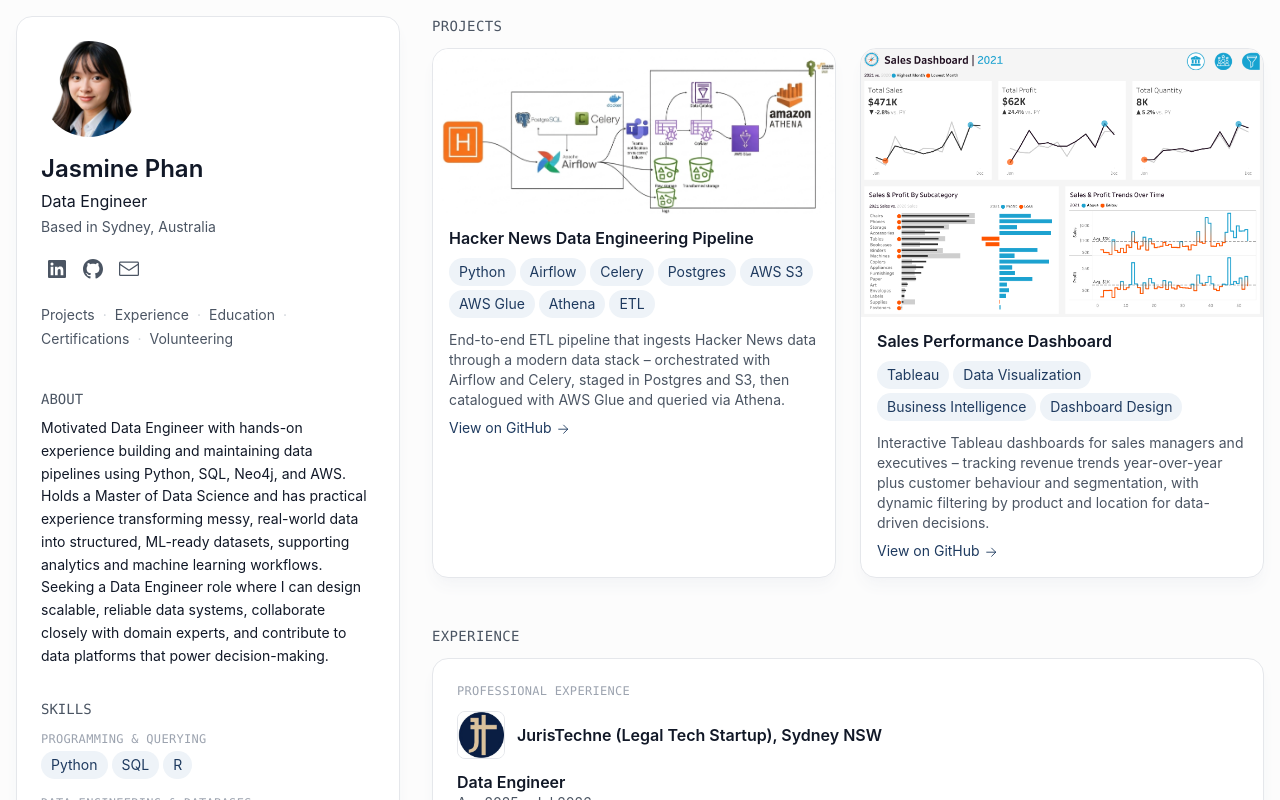
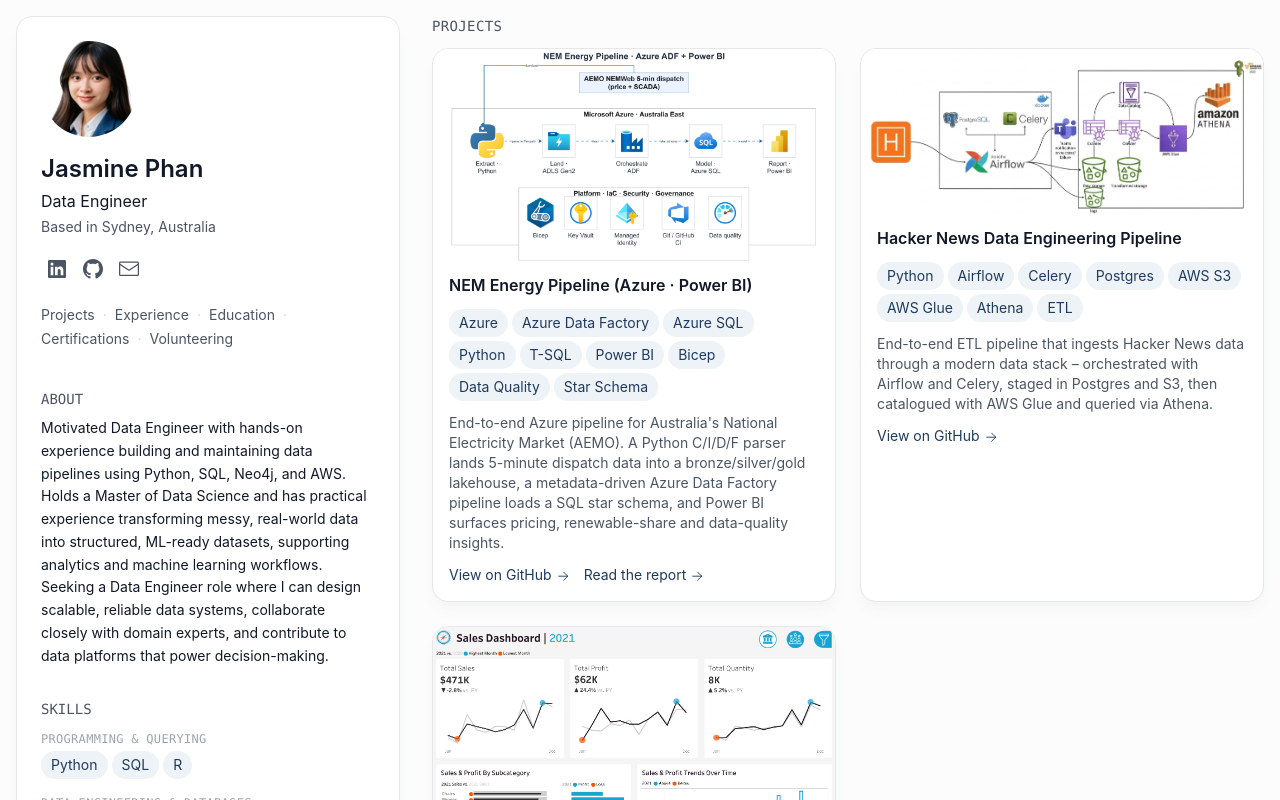
Before and after one commit to Jasminephannd/portfolio, a React (Vite) app: page / in a window 1280 px wide. Shown: the top 800 px of the page. Built offline with nearby package versions, Linux system fonts and the light colour scheme; a web font is replaced by a local one.

Commit message:
Add NEM Energy Pipeline project with Azure architecture diagram + report link

```diff
--- a/src/components/Portfolio.jsx
+++ b/src/components/Portfolio.jsx
@@ -1,6 +1,7 @@
 import React, { useState } from "react";
 import avatar from "../assets/img/avatar.png";
 import resumePdf from "../assets/img/jasminephan-resume.pdf";
+import nemEnergyImg from "../assets/img/projects/nem-energy-pipeline.png";
 import hackernewsImg from "../assets/img/projects/hackernews-data-engineering.png";
 import salesDashboardImg from "../assets/img/projects/sales-dashboard.png";
 import juristechneLogo from "../assets/img/experience/juristechne-logo.png";
@@ -72,6 +73,16 @@
 
 /* PROJECTS — newest first. Add more entries below as needed. */
 const projects = [
+  {
+    title: "NEM Energy Pipeline (Azure · Power BI)",
+    description:
+      "End-to-end Azure pipeline for Australia's National Electricity Market (AEMO). A Python C/I/D/F parser lands 5-minute dispatch data into a bronze/silver/gold lakehouse, a metadata-driven Azure Data Factory pipeline loads a SQL star schema, and Power BI surfaces pricing, renewable-share and data-quality insights.",
+    image: nemEnergyImg,
+    tags: ["Azure", "Azure Data Factory", "Azure SQL", "Python", "T-SQL", "Power BI", "Bicep", "Data Quality", "Star Schema"],
+    href: "https://github.com/Jasminephannd/nem-energy-pipeline",
+    report: "https://clear-jasmine-526.notion.site/NEM-Energy-Pipeline-Report-3aa5663db26b81d190b6d4eccecdcf18",
+    date: "Jul 2026",
+  },
   {
     title: "Hacker News Data Engineering Pipeline",
     description:
@@ -493,31 +504,45 @@
   );
 }
 
+function CardLink({ href, children }) {
+  return (
+    <a
+      href={href}
+      target="_blank"
+      rel="noreferrer"
+      className="inline-flex items-center text-sm text-navy hover:underline underline-offset-4"
+    >
+      {children}
+      <svg xmlns="http://www.w3.org/2000/svg" fill="none" viewBox="0 0 20 20" strokeWidth="1.5" stroke="currentColor" className="w-3 h-3 ml-1">
+        <path strokeLinecap="round" strokeLinejoin="round" d="M4.5 12h15m0 0l-6.75-6.75M19.5 12l-6.75 6.75" />
+      </svg>
+    </a>
+  );
+}
+
 function ProjectCard({ project }) {
   return (
-    <a
-      href={project.href}
-      target="_blank"
-      rel="noreferrer"
-      className="group block bg-white shadow-lg shadow-gray-100 border border-gray-200 rounded-2xl transform transition-all duration-200 hover:shadow-xl hover:-translate-y-0.5"
-    >
+    <div className="group flex flex-col bg-white shadow-lg shadow-gray-100 border border-gray-200 rounded-2xl overflow-hidden transition-all duration-200 hover:shadow-xl hover:-translate-y-0.5">
+      <a href={project.href} target="_blank" rel="noreferrer" className="block">
         {project.image ? (
-        <img
-          src={project.image}
-          alt={project.title}
-          className="w-full h-auto rounded-t-2xl"
-        />
+          <img src={project.image} alt={project.title} className="w-full h-auto" />
         ) : (
-        <div className="w-full h-36 rounded-t-2xl bg-gradient-to-br from-navy to-[#33597f] flex items-center justify-center">
+          <div className="w-full h-36 bg-gradient-to-br from-navy to-[#33597f] flex items-center justify-center">
             <svg className="w-10 h-10 text-white/80" fill="none" viewBox="0 0 24 24" stroke="currentColor" strokeWidth="1.5">
               <path strokeLinecap="round" strokeLinejoin="round" d="M2.25 12.75V12A2.25 2.25 0 014.5 9.75h15A2.25 2.25 0 0121.75 12v.75m-8.69-6.44l-2.12-2.12a1.5 1.5 0 00-1.061-.44H4.5A2.25 2.25 0 002.25 6v12a2.25 2.25 0 002.25 2.25h15A2.25 2.25 0 0021.75 18V9a2.25 2.25 0 00-2.25-2.25h-5.379a1.5 1.5 0 01-1.06-.44z" />
             </svg>
           </div>
         )}
-      <div className="sm:px-4 px-3 sm:pb-4 pb-3">
-        <p className="text-md text-gray-900 mb-1 mt-3 font-semibold group-hover:underline group-hover:underline-offset-4">
+      </a>
+      <div className="sm:px-4 px-3 sm:pb-4 pb-3 flex flex-col flex-1">
+        <a
+          href={project.href}
+          target="_blank"
+          rel="noreferrer"
+          className="text-md text-gray-900 mb-1 mt-3 font-semibold group-hover:underline group-hover:underline-offset-4"
+        >
           {project.title}
-        </p>
+        </a>
         {project.tags && project.tags.length > 0 && (
           <div className="mt-2">
             {project.tags.map((t) => (
@@ -526,14 +551,12 @@
           </div>
         )}
         <p className="text-sm text-gray-600 mb-1 mt-2">{project.description}</p>
-        <div className="flex items-center mt-2 text-sm text-navy">
-          View on GitHub
-          <svg xmlns="http://www.w3.org/2000/svg" fill="none" viewBox="0 0 20 20" strokeWidth="1.5" stroke="currentColor" className="w-3 h-3 ml-1">
-            <path strokeLinecap="round" strokeLinejoin="round" d="M4.5 12h15m0 0l-6.75-6.75M19.5 12l-6.75 6.75" />
-          </svg>
+        <div className="flex flex-wrap items-center gap-x-4 gap-y-1 mt-2">
+          <CardLink href={project.href}>View on GitHub</CardLink>
+          {project.report && <CardLink href={project.report}>Read the report</CardLink>}
         </div>
       </div>
-    </a>
+    </div>
   );
 }
 
```
Also changed, not shown: src/assets/img/projects/nem-energy-pipeline.png (added). Lines whose indentation alone changed are shown as unchanged.
